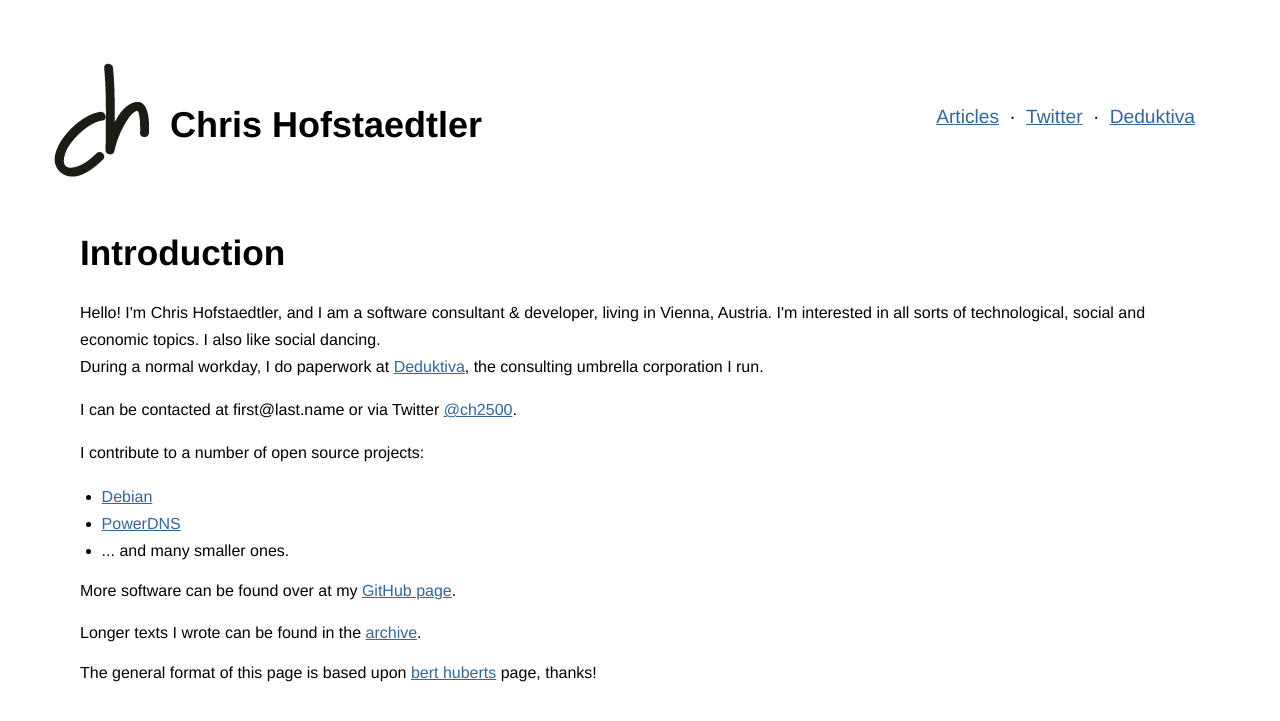
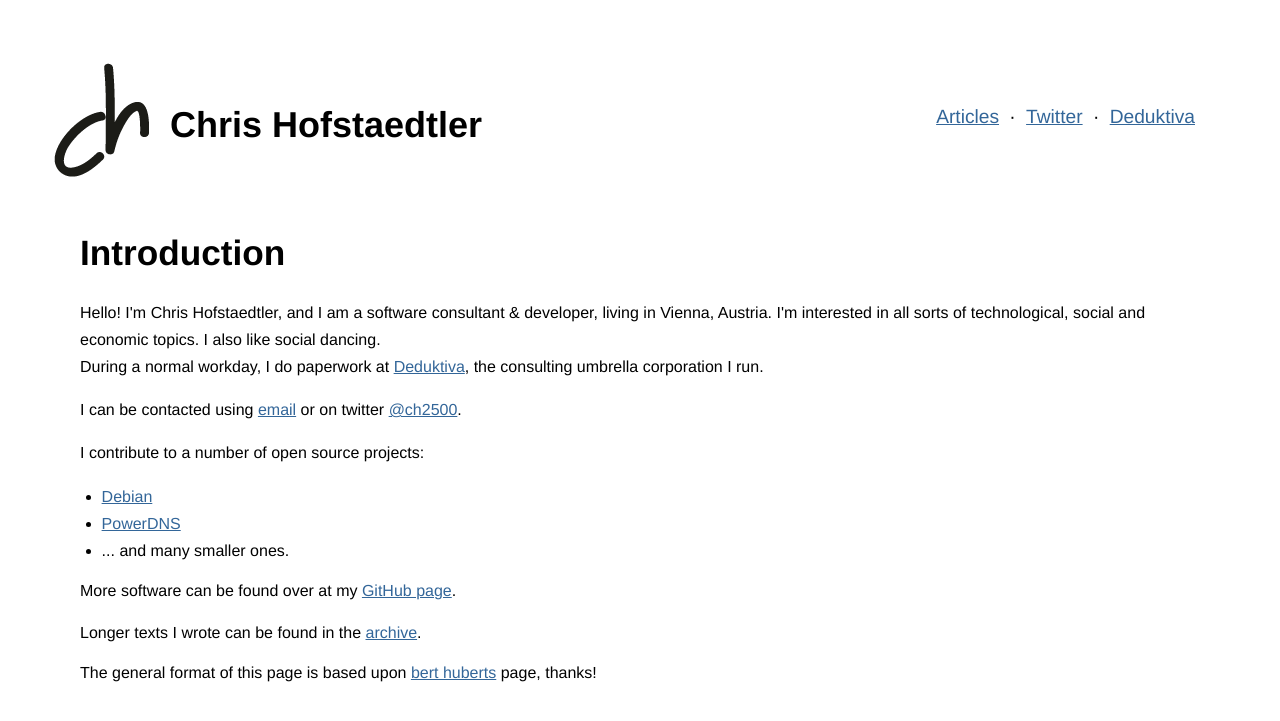
Before and after one commit to zeha/zeha.at-site, a Jekyll site: the page built from index.html, in a window 1280 px wide. Shown: the top 721 px of the page. Built offline with Jekyll 4.4.1, drawn with Linux system fonts in a browser that asks for light colours.

Commit message:
email on frontpage

```diff
--- a/index.html
+++ b/index.html
@@ -14,7 +14,7 @@ title: Introduction
   </p>
 
   <p>
-    I can be contacted at <span id="inlineemail">first@last.name</span> or via Twitter <a href="https://twitter.com/ch2500/">@ch2500</a>.
+    I can be contacted using <a href="" id="inlineemail">email</a> or on twitter <a href="https://twitter.com/ch2500/">@ch2500</a>.
   </p>
 
   <p>
```
